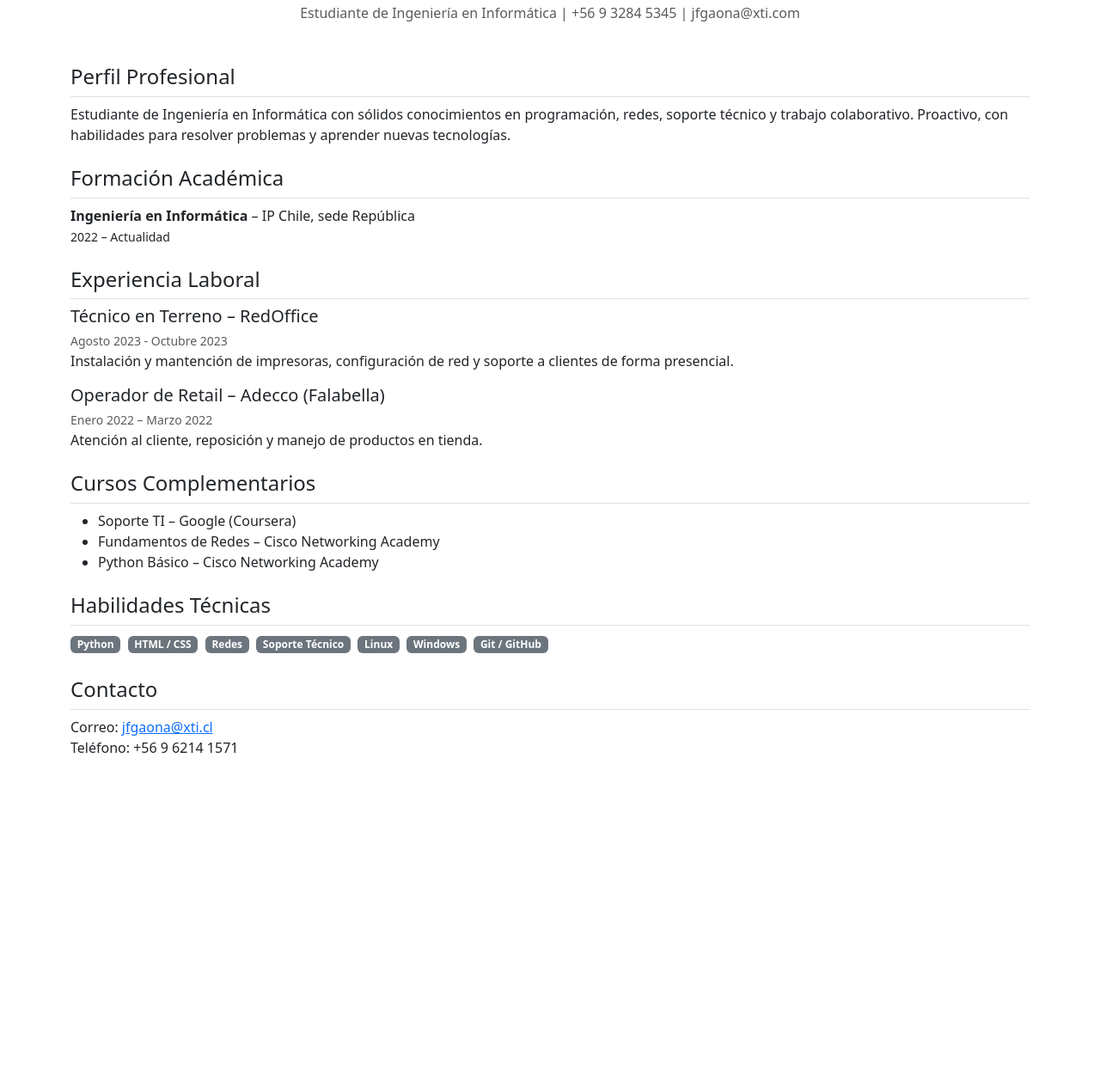
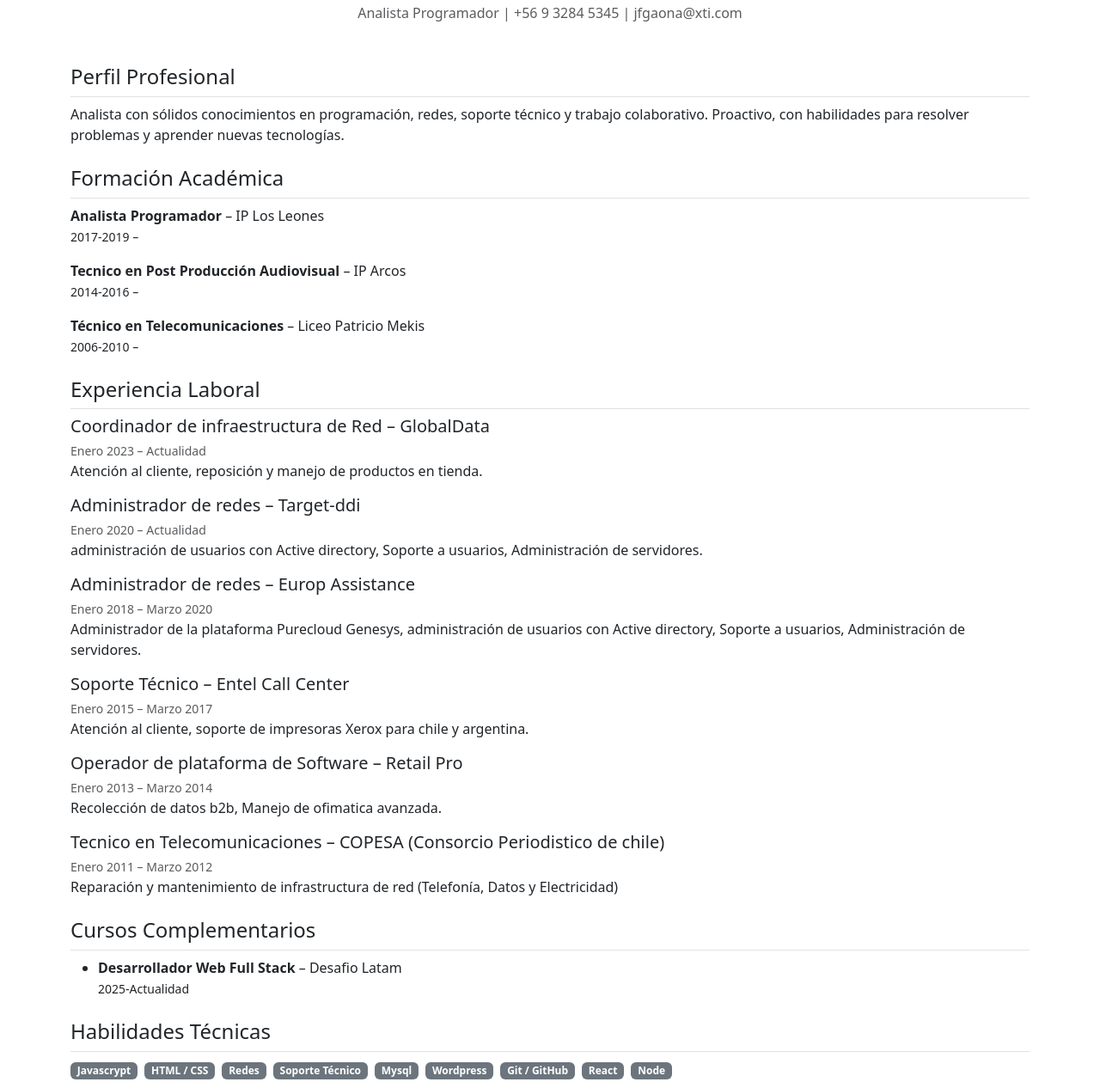
Before and after one commit to Hankimura/hankimura.github.io, a plain HTML site: page index.html in a window 1280 px wide. Shown: the part 157-1416 px from the top of the page at 86% size. Before the commit the page ends 1103 px from the top, so only its background shows below. Drawn offline with nearby package versions, Linux system fonts and the light colour scheme.

Commit message:
fix: se coorige y se agrega información adicional al index

```diff
--- a/index.html
+++ b/index.html
@@ -4,22 +4,40 @@
     <meta charset="UTF-8" />
     <meta name="viewport" content="width=device-width, initial-scale=1" />
     <title>Currículum Vitae - Jean Franco Gaona</title>
-  <link href="https://cdn.jsdelivr.net/npm/bootstrap@5.3.3/dist/css/bootstrap.min.css" rel="stylesheet">
+    <link
+      href="https://cdn.jsdelivr.net/npm/bootstrap@5.3.3/dist/css/bootstrap.min.css"
+      rel="stylesheet"
+    />
   </head>
   <body>
-
     <!-- Navbar -->
     <nav class="navbar navbar-expand-lg navbar-dark bg-dark">
       <div class="container">
-      <a class="navbar-brand" href="#">Jean Franco Gaona</a>
-      <button class="navbar-toggler" type="button" data-bs-toggle="collapse" data-bs-target="#navbarNav">
+        <a class="navbar-brand" href="#">Curriculum Jean Franco Gaona</a>
+        <button
+          class="navbar-toggler"
+          type="button"
+          data-bs-toggle="collapse"
+          data-bs-target="#navbarNav"
+        >
           <span class="navbar-toggler-icon"></span>
         </button>
-      <div class="collapse navbar-collapse justify-content-end" id="navbarNav">
+        <div
+          class="collapse navbar-collapse justify-content-end"
+          id="navbarNav"
+        >
           <ul class="navbar-nav">
-          <li class="nav-item"><a class="nav-link active" href="#">Inicio</a></li>
-          <li class="nav-item"><a class="nav-link" href="portafolio.html" target="_blank">Portafolio</a></li>
-          <li class="nav-item"><a class="nav-link" href="#contacto">Contacto</a></li>
+            <li class="nav-item">
+              <a class="nav-link active" href="#">Inicio</a>
+            </li>
+            <li class="nav-item">
+              <a class="nav-link" href="portafolio.html" target="_blank"
+                >Portafolio</a
+              >
+            </li>
+            <li class="nav-item">
+              <a class="nav-link" href="#contacto">Contacto</a>
+            </li>
           </ul>
         </div>
       </div>
@@ -29,61 +47,150 @@
     <div class="container py-5">
       <header class="text-center mb-5">
         <h1 class="fw-bold">Jean Franco Gaona</h1>
-      <p class="text-muted">Estudiante de Ingeniería en Informática | +56 9 3284 5345 | jfgaona@xti.com</p>
+        <p class="text-muted">
+          Analista Programador | +56 9 3284 5345 | jfgaona@xti.com
+        </p>
       </header>
 
       <section class="mb-4">
         <h2 class="h4 border-bottom pb-2">Perfil Profesional</h2>
-      <p>Estudiante de Ingeniería en Informática con sólidos conocimientos en programación, redes, soporte técnico y trabajo colaborativo. Proactivo, con habilidades para resolver problemas y aprender nuevas tecnologías.</p>
+        <p>
+          Analista con sólidos conocimientos en programación, redes, soporte
+          técnico y trabajo colaborativo. Proactivo, con habilidades para
+          resolver problemas y aprender nuevas tecnologías.
+        </p>
       </section>
 
       <section class="mb-4">
         <h2 class="h4 border-bottom pb-2">Formación Académica</h2>
-      <p><strong>Ingeniería en Informática</strong> – IP Chile, sede República<br><small>2022 – Actualidad</small></p>
+        <p>
+          <strong>Analista Programador</strong> – IP Los Leones<br /><small
+            >2017-2019 –
+          </small>
+        </p>
+        <p>
+          <strong>Tecnico en Post Producción Audiovisual</strong> – IP Arcos<br /><small
+            >2014-2016 –
+          </small>
+        </p>
+        <p>
+          <strong>Técnico en Telecomunicaciones</strong> – Liceo Patricio
+          Mekis<br /><small>2006-2010 – </small>
+        </p>
       </section>
 
       <section class="mb-4">
         <h2 class="h4 border-bottom pb-2">Experiencia Laboral</h2>
-      <div class="mb-3">
-        <h5 class="mb-1">Técnico en Terreno – RedOffice</h5>
-        <small class="text-muted">Agosto 2023 - Octubre 2023</small>
-        <p>Instalación y mantención de impresoras, configuración de red y soporte a clientes de forma presencial.</p>
+        <div>
+          <h5 class="mb-1">
+            Coordinador de infraestructura de Red – GlobalData
+          </h5>
+          <small class="text-muted">Enero 2023 – Actualidad</small>
+          <p>
+            Atención al cliente, reposición y manejo de productos en tienda.
+          </p>
         </div>
         <div>
-        <h5 class="mb-1">Operador de Retail – Adecco (Falabella)</h5>
-        <small class="text-muted">Enero 2022 – Marzo 2022</small>
-        <p>Atención al cliente, reposición y manejo de productos en tienda.</p>
+          <h5 class="mb-1">Administrador de redes – Target-ddi</h5>
+          <small class="text-muted">Enero 2020 – Actualidad</small>
+          <p>
+            administración de usuarios con Active directory, Soporte a usuarios,
+            Administración de servidores.
+          </p>
+        </div>
+        <div>
+          <h5 class="mb-1">Administrador de redes – Europ Assistance</h5>
+          <small class="text-muted">Enero 2018 – Marzo 2020</small>
+          <p>
+            Administrador de la plataforma Purecloud Genesys, administración de
+            usuarios con Active directory, Soporte a usuarios, Administración de
+            servidores.
+          </p>
+        </div>
+        <div>
+          <h5 class="mb-1">Soporte Técnico – Entel Call Center</h5>
+          <small class="text-muted">Enero 2015 – Marzo 2017</small>
+          <p>
+            Atención al cliente, soporte de impresoras Xerox para chile y
+            argentina.
+          </p>
+        </div>
+        <div>
+          <h5 class="mb-1">Operador de plataforma de Software – Retail Pro</h5>
+          <small class="text-muted">Enero 2013 – Marzo 2014</small>
+          <p>Recolección de datos b2b, Manejo de ofimatica avanzada.</p>
+        </div>
+        <div>
+          <h5 class="mb-1">
+            Tecnico en Telecomunicaciones – COPESA (Consorcio Periodistico de
+            chile)
+          </h5>
+          <small class="text-muted">Enero 2011 – Marzo 2012</small>
+          <p>
+            Reparación y mantenimiento de infrastructura de red (Telefonía,
+            Datos y Electricidad)
+          </p>
         </div>
       </section>
 
       <section class="mb-4">
         <h2 class="h4 border-bottom pb-2">Cursos Complementarios</h2>
+
         <ul>
-        <li>Soporte TI – Google (Coursera)</li>
-        <li>Fundamentos de Redes – Cisco Networking Academy</li>
-        <li>Python Básico – Cisco Networking Academy</li>
+          <li>
+            <p>
+              <strong>Desarrollador Web Full Stack</strong> – Desafio Latam<br /><small
+                >2025-Actualidad
+              </small>
+            </p>
+          </li>
         </ul>
       </section>
 
       <section class="mb-4">
         <h2 class="h4 border-bottom pb-2">Habilidades Técnicas</h2>
         <ul class="list-inline">
-        <li class="list-inline-item badge bg-secondary me-1 mb-1">Python</li>
-        <li class="list-inline-item badge bg-secondary me-1 mb-1">HTML / CSS</li>
+          <li class="list-inline-item badge bg-secondary me-1 mb-1">
+            Javascrypt
+          </li>
+          <li class="list-inline-item badge bg-secondary me-1 mb-1">
+            HTML / CSS
+          </li>
           <li class="list-inline-item badge bg-secondary me-1 mb-1">Redes</li>
-        <li class="list-inline-item badge bg-secondary me-1 mb-1">Soporte Técnico</li>
-        <li class="list-inline-item badge bg-secondary me-1 mb-1">Linux</li>
-        <li class="list-inline-item badge bg-secondary me-1 mb-1">Windows</li>
-        <li class="list-inline-item badge bg-secondary me-1 mb-1">Git / GitHub</li>
+          <li class="list-inline-item badge bg-secondary me-1 mb-1">
+            Soporte Técnico
+          </li>
+          <li class="list-inline-item badge bg-secondary me-1 mb-1">Mysql</li>
+          <li class="list-inline-item badge bg-secondary me-1 mb-1">
+            Wordpress
+          </li>
+          <li class="list-inline-item badge bg-secondary me-1 mb-1">
+            Git / GitHub
+          </li>
+          <li class="list-inline-item badge bg-secondary me-1 mb-1">React</li>
+          <li class="list-inline-item badge bg-secondary me-1 mb-1">Node</li>
         </ul>
       </section>
 
       <section id="contacto">
         <h2 class="h4 border-bottom pb-2">Contacto</h2>
-      <p>Correo: <a href="mailto:jeanfrancogaona@gmail.com">jfgaona@xti.cl</a><br>
-      Teléfono: +56 9 6214 1571</p>
+        <p>
+          Correo: <a href="mailto:jeanfrancogaona@gmail.com">jfgaona@xti.cl</a
+          ><br />
+          Teléfono: +56 9 6214 1571
+        </p>
       </section>
     </div>
+    <footer class="bg-light text-center py-4 mt-5" style="font-size: 14px;">
+      <div class="container">
+        <p class="mb-1">© 2025 Jean Franco Gaona. Todos los derechos reservados.</p>
+        <p class="mb-0">
+          <a href="mailto:jfgaona@xti.cl" class="text-dark text-decoration-none">Contacto por correo</a> |
+          <a href="https://www.linkedin.com/in/jeangaona" class="text-dark text-decoration-none" target="_blank">LinkedIn</a> |
+          <a href="https://github.com/hankimura" class="text-dark text-decoration-none" target="_blank">GitHub</a>
+        </p>
+      </div>
+    </footer>
 
     <script src="https://cdn.jsdelivr.net/npm/bootstrap@5.3.3/dist/js/bootstrap.bundle.min.js"></script>
   </body>
```
Lines whose indentation alone changed are shown as unchanged.
